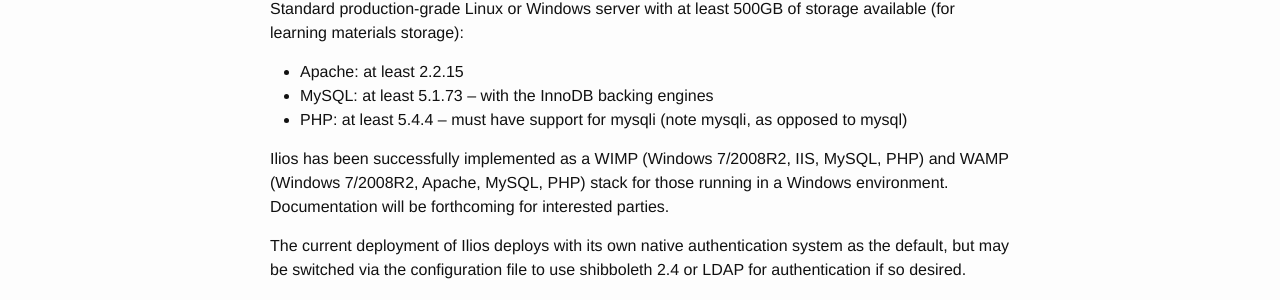
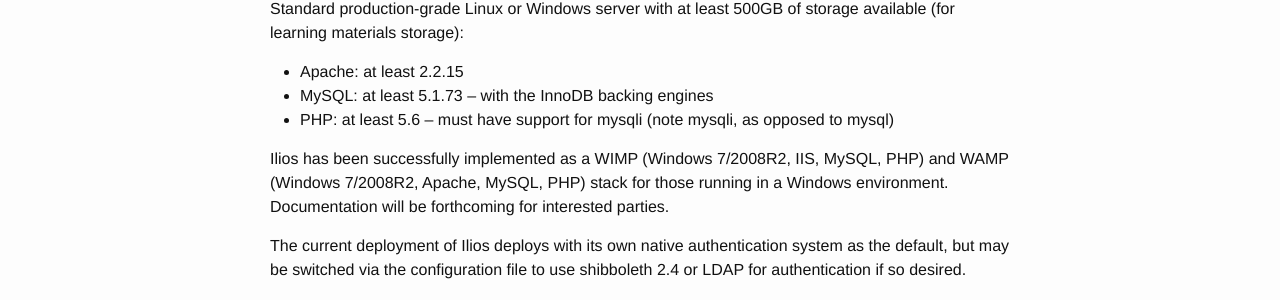
Before and after one commit to ilios/iliosproject.org, a Jekyll site: the page built from technology.md, in a window 1280 px wide. Shown: the part 211-511 px from the top of the page. Built offline with Jekyll 4.4.1, drawn with Linux system fonts in a browser that asks for light colours.

Commit message:
bumped PHP version number
refs #52

```diff
--- a/technology.md
+++ b/technology.md
@@ -13,7 +13,7 @@
 
 - Apache: at least 2.2.15
 - MySQL: at least 5.1.73 – with the InnoDB backing engines
-- PHP: at least 5.4.4 – must have support for mysqli (note mysqli, as opposed to mysql)
+- PHP: at least 5.6 – must have support for mysqli (note mysqli, as opposed to mysql)
 
 Ilios has been successfully implemented as a WIMP (Windows 7/2008R2, IIS, MySQL, PHP) and WAMP (Windows&nbsp;7/2008R2, Apache, MySQL, PHP) stack for those running in a Windows environment. Documentation will be forthcoming for interested parties.
 
```
